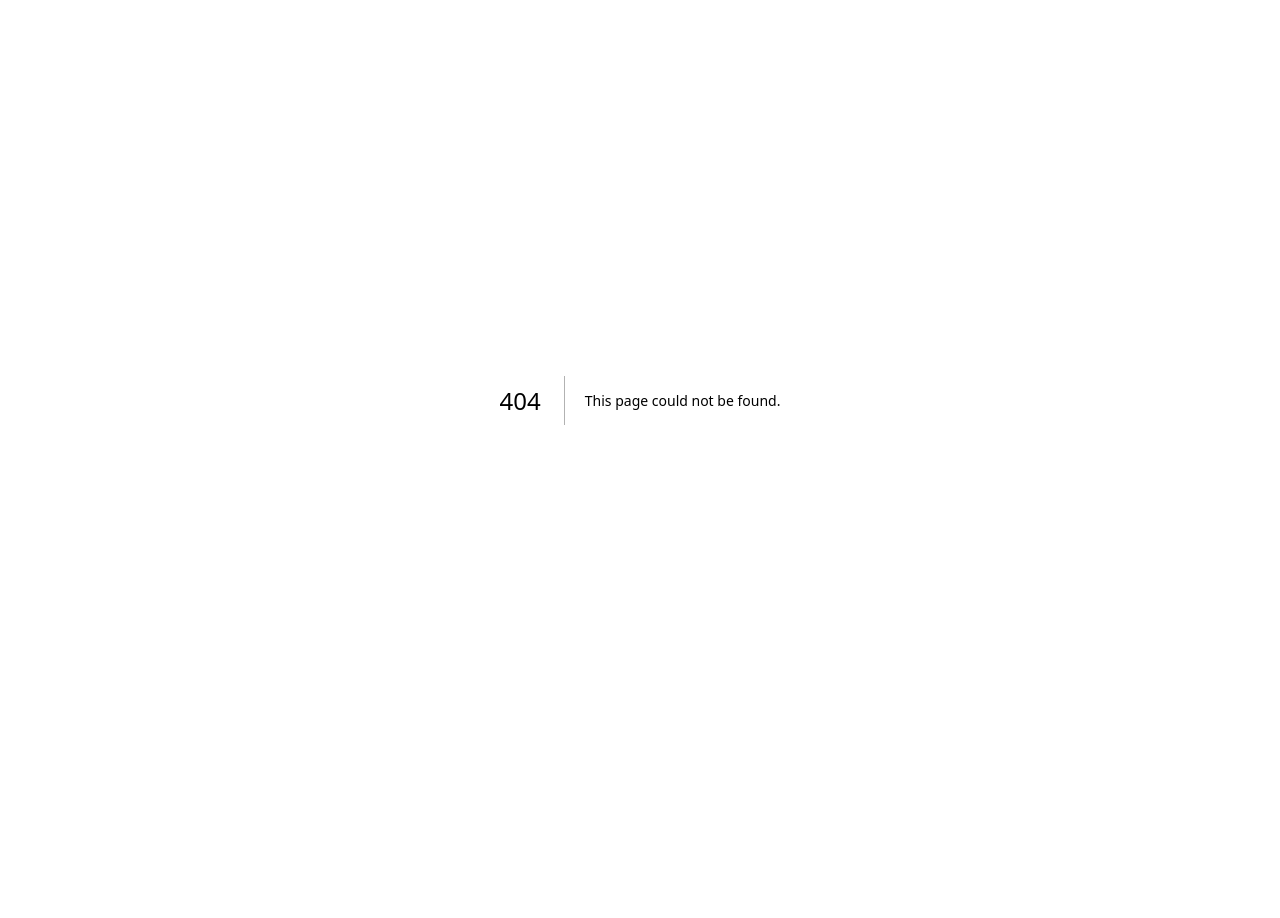
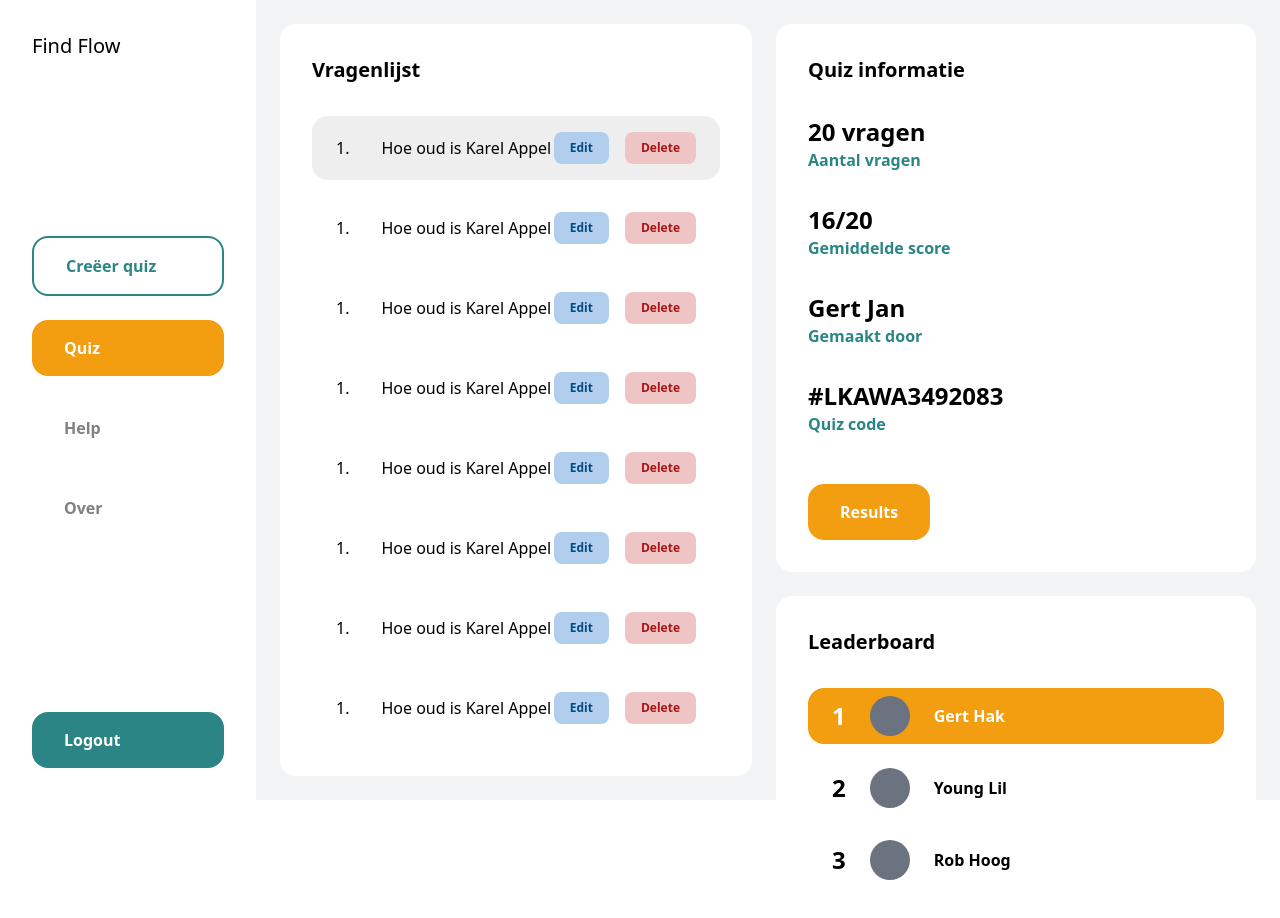
Before and after one commit to joeribreedveld/findflow, a Next.js app: page /results in a window 1280 px wide. Before the commit this address had no page. Before the commit the page ends 800 px from the top, so only its background shows below. Built offline with nearby package versions, Linux system fonts and the light colour scheme.

Commit message:
feat(leaderboard): make leaderboard and results page start

```diff
--- /dev/null
+++ b/src/components/quiz/Leaderboard.tsx
@@ -0,0 +1,33 @@
+import classNames from "classnames";
+import { number } from "zod";
+
+type TLeaderboardItemProps = {
+  variant?: "winner";
+  name: string;
+  number: string;
+};
+
+const Leaderboard = () => (
+  <section className="h-full w-full rounded-2xl bg-white p-8">
+    <h2 className="mb-8 text-xl font-bold">Leaderboard</h2>
+    <ul className="flex flex-col gap-4">
+      <LeaderboardItem variant="winner" name="Gert Hak" number="1" />
+      <LeaderboardItem name="Young Lil" number="2" />
+      <LeaderboardItem name="Rob Hoog" number="3" />
+    </ul>
+  </section>
+);
+
+const LeaderboardItem = ({ variant, name, number }: TLeaderboardItemProps) => (
+  <li
+    className={classNames("flex items-center gap-6 rounded-2xl px-6 py-2 ", {
+      "bg-[#F39D10] text-white": variant === "winner",
+    })}
+  >
+    <p className="text-2xl font-bold">{number}</p>
+    <div className="h-[40px] w-[40px] rounded-full bg-gray-500"></div>
+    <h3 className="font-bold">{name}</h3>
+  </li>
+);
+
+export default Leaderboard;
--- /dev/null
+++ b/src/pages/results.tsx
@@ -0,0 +1,23 @@
+// Imports
+import { type NextPage } from "next";
+import Sidebar from "~/components/common/Sidebar";
+import QuestionList from "~/components/quiz/QuestionList";
+import QuizInfo from "~/components/quiz/QuizInfo";
+import Leaderboard from "~/components/quiz/Leaderboard";
+
+// Functions
+const Results: NextPage = () => (
+  <div className="flex">
+    <Sidebar />
+    <div className="flex h-screen w-full bg-gray-100 p-6">
+      <QuestionList />
+      <div className="flex flex-col gap-6 pl-6">
+        <QuizInfo />
+        <Leaderboard />
+      </div>
+    </div>
+  </div>
+);
+
+// Exports
+export default Results;
```
